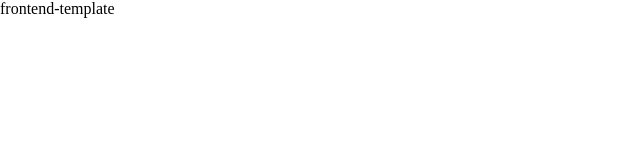
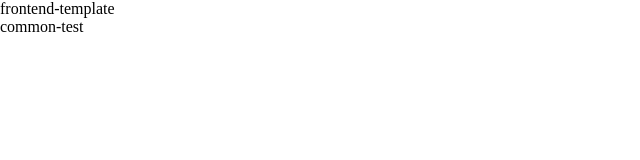
Before and after one commit to pine-chen/frontend-template, a Vue app: page /#/ in a window 1280 px wide. Shown: the top 160 px of the page, without its empty margins (0-640 px from the left). Built offline with nearby package versions, Linux system fonts and the light colour scheme.

Commit message:
test: test display

```diff
--- a/src/features/home/home-template.vue
+++ b/src/features/home/home-template.vue
@@ -1,5 +1,8 @@
 <template>
-  <div class="name">{{store.name}}</div>
+  <div>
+    <div class="name">{{store.name}}</div>
+    <common-test></common-test>
+  </div>
 </template>
 
 <script setup lang="ts">
```
